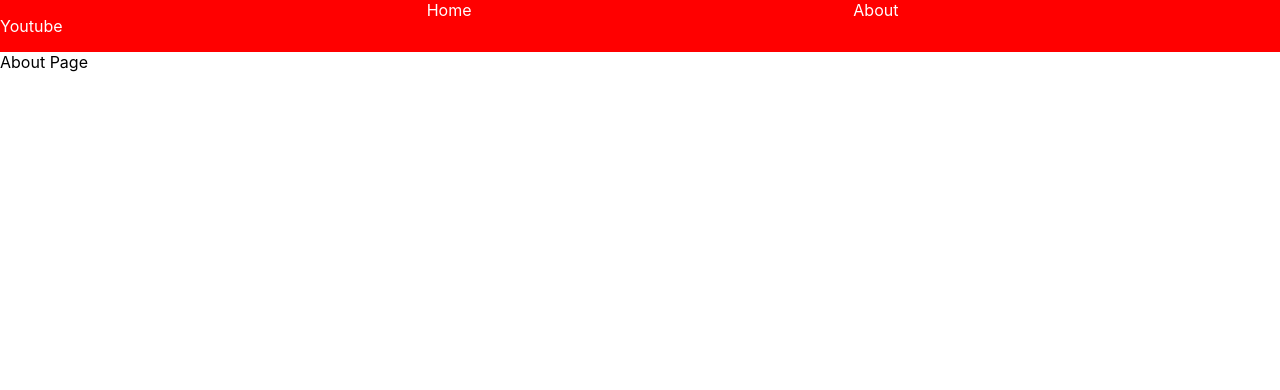
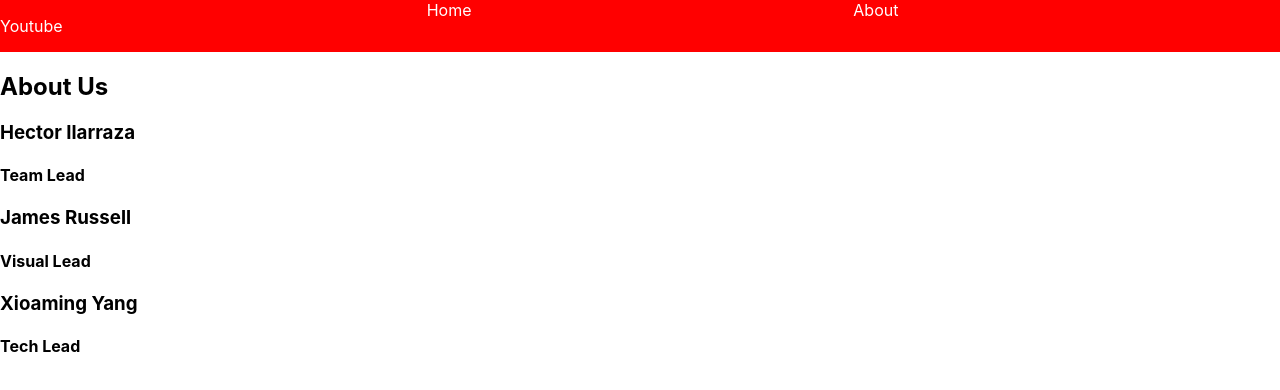
Before and after one commit to jrussell1017/youtube-clone-project, a React (Create React App) app: page /about in a window 1280 px wide. Shown: the top 390 px of the page. Built offline with nearby package versions, Linux system fonts and the light colour scheme.

Commit message:
added About & Home folder with JS and added API key along with data folder

```diff
--- a/src/App.js
+++ b/src/App.js
@@ -1,8 +1,13 @@
 import "./App.css";
 import React, { Component } from "react";
 import { Route, Routes, Link } from "react-router-dom";
-import HomePage from "./component/HomePage";
-import AboutPage from "./component/AboutPage";
+
+// Component
+import HomePage from "./component/home/HomePage";
+import AboutPage from "./component/about/AboutPage";
+
+// Data
+import { team } from "./data/team.js"
 
 // NavBar
 //    Youtube
@@ -10,12 +15,17 @@ import AboutPage from "./component/AboutPage";
 //    About
 
 class App extends Component {
-  constructor() {
-    super();
+  constructor(props) {
+    super(props);
+    this.state = {
+      team,
+    }
+    // console.log(team)
   }
   render() {
+    const { team } = this.state;
+    // console.log(team)
     return (
-
         <div>
           {/* NavBar */}
           <nav>
@@ -23,11 +33,10 @@ class App extends Component {
             <Link to="/">Home</Link>
             <Link to="/about">About</Link>
           </nav>
-
           {/* Routes */}
           <Routes>
-            <Route exact path="/" element= {<HomePage/>} />
-            <Route path="/about" element={<AboutPage/>} />
+            <Route exact path="/" element={<HomePage />} />
+            <Route path="/about" element={<AboutPage team={team} />} />
           </Routes>
         </div>
 
--- a/src/component/AboutPage.js
+++ /dev/null
@@ -1,15 +0,0 @@
-import { Component } from "react";
-
-
-class AboutPage extends Component {
-    constructor() {
-        super()
-    }
-    render() {
-        return(
-            <div>About Page</div>
-        )
-    }
-}
-
-export default AboutPage;
--- /dev/null
+++ b/src/component/about/AboutPage.js
@@ -0,0 +1,35 @@
+import { Component } from "react";
+import AboutTeam from "./AboutTeam";
+
+class AboutPage extends Component {
+    // constructor() {
+    //     super()
+    //     this.state = {
+    //         name: "",
+    //     }
+    // }
+
+    // teamInfo = ({ team }) => {
+    //     const { firstName, lastName } = team;
+    //     let name = `${firstName} ${lastName}`
+    //     this.setState({
+    //         name: name,
+    //     })
+    // }
+
+    render() {
+        const { team } = this.props
+        const teamList = team.map((member) => (
+            <AboutTeam key={member.id} member={member} />
+        ))
+        console.log("")
+        return(
+            <section className="about-team">
+             <h1>About Us</h1>
+             <div className="teams-info">{teamList}</div>
+            </section>
+        )
+    }
+}
+
+export default AboutPage;
--- /dev/null
+++ b/src/component/about/AboutTeam.js
@@ -0,0 +1,13 @@
+export const AboutTeam = ({ member }) => {
+    const { firstName, lastName, title } = member;
+    let name = `${firstName} ${lastName}`;
+
+    return (
+        <article className="team-info">
+            <h3>{name}</h3>
+            <h4>{title}</h4>
+        </article>
+    );
+};
+
+export default AboutTeam;
--- a/src/component/HomePage.js
+++ b/src/component/home/HomePage.js
@@ -1,9 +1,9 @@
 import { Component } from "react";
 
 class HomePage extends Component {
-    constructor(){
-        super()
-    }
+    // constructor(){
+    //     super()
+    // }
     render() {
         return(
             <div>Home Page</div>
--- /dev/null
+++ b/src/data/team.js
@@ -0,0 +1,20 @@
+export const team = [
+    {
+        id: "yerr01",
+        firstName: "Hector",
+        lastName: "Ilarraza",
+        title: "Team Lead"
+    },
+    {
+        id: "yerr02",
+        firstName: "James",
+        lastName: "Russell",
+        title: "Visual Lead"
+    },
+    {
+        id: "yerr03",
+        firstName: "Xioaming",
+        lastName: "Yang",
+        title: "Tech Lead"
+    }
+];
```
Also changed, not shown: 1 other file (tests, documents, lock files or other folders).
